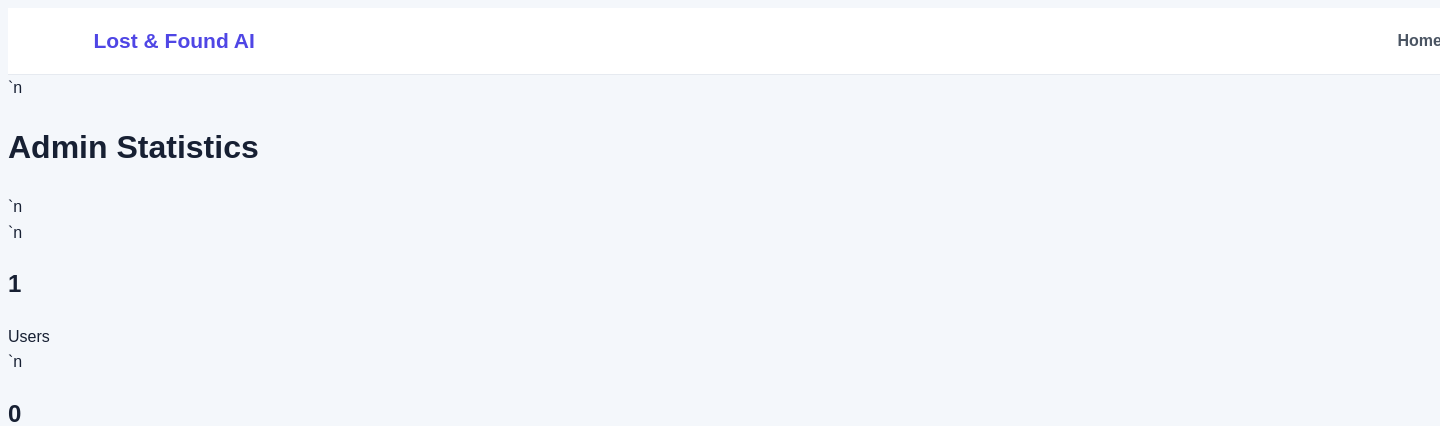
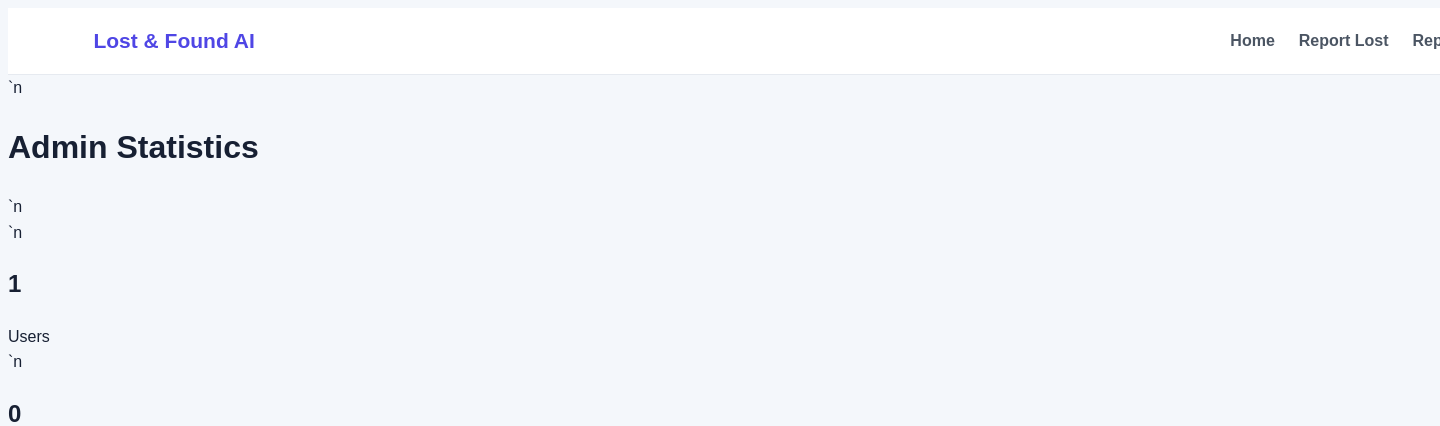
Before and after one commit to vaibhavahire404-dev/Ai-based-lost-found-website, a Flask app: page /admin in a window 1440 px wide; the page is wider, and only the part inside the window is pictured. Shown: the top 426 px of that part. Run offline with Flask 3, Linux system fonts and the light colour scheme; the visitor is signed in with stand-in values (Sample User, id 1); data comes from the database, SQL or seed files in the repository; data that the repository does not hold is empty.

Commit message:
Fix report links

```diff
--- a/templates/base.html
+++ b/templates/base.html
@@ -1 +1 @@
-<!doctype html><html><head><meta charset="utf-8"><meta name="viewport" content="width=device-width,initial-scale=1"><title>Lost & Found AI</title><link rel="stylesheet" href="{{url_for('static',filename='css/style.css')}}"></head><body><nav><a class="brand" href="/">Lost & Found AI</a><div><a href="/">Home</a><a href="/report">Report</a></div></nav><main>{% with messages=get_flashed_messages(with_categories=true) %}{% for cat,msg in messages %}<div class="flash {{cat}}">{{msg}}</div>{% endfor %}{% endwith %}{% block content %}{% endblock %}</main><footer>AI-Based Lost & Found Object Matching System • Diploma Project 2026-27</footer></body></html>
+<!doctype html><html><head><meta charset="utf-8"><meta name="viewport" content="width=device-width,initial-scale=1"><title>Lost & Found AI</title><link rel="stylesheet" href="{{url_for('static',filename='css/style.css')}}"></head><body><nav><a class="brand" href="/">Lost & Found AI</a><div><a href="/">Home</a><a href="/report/lost">Report Lost</a><a href="/report/found">Report Found</a></div></nav><main>{% with messages=get_flashed_messages(with_categories=true) %}{% for cat,msg in messages %}<div class="flash {{cat}}">{{msg}}</div>{% endfor %}{% endwith %}{% block content %}{% endblock %}</main><footer>AI-Based Lost & Found Object Matching System • Diploma Project 2026-27</footer></body></html>
```
